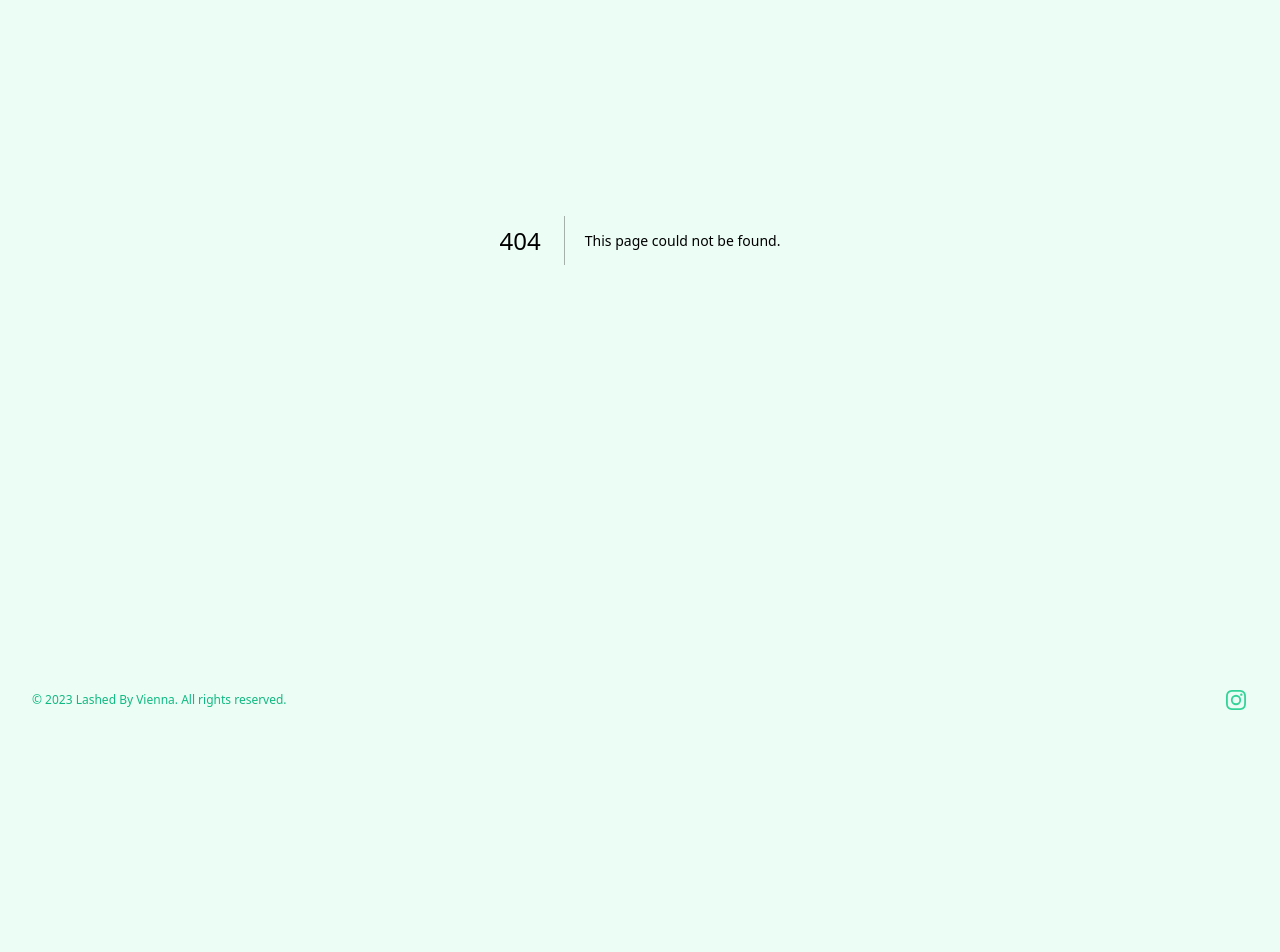
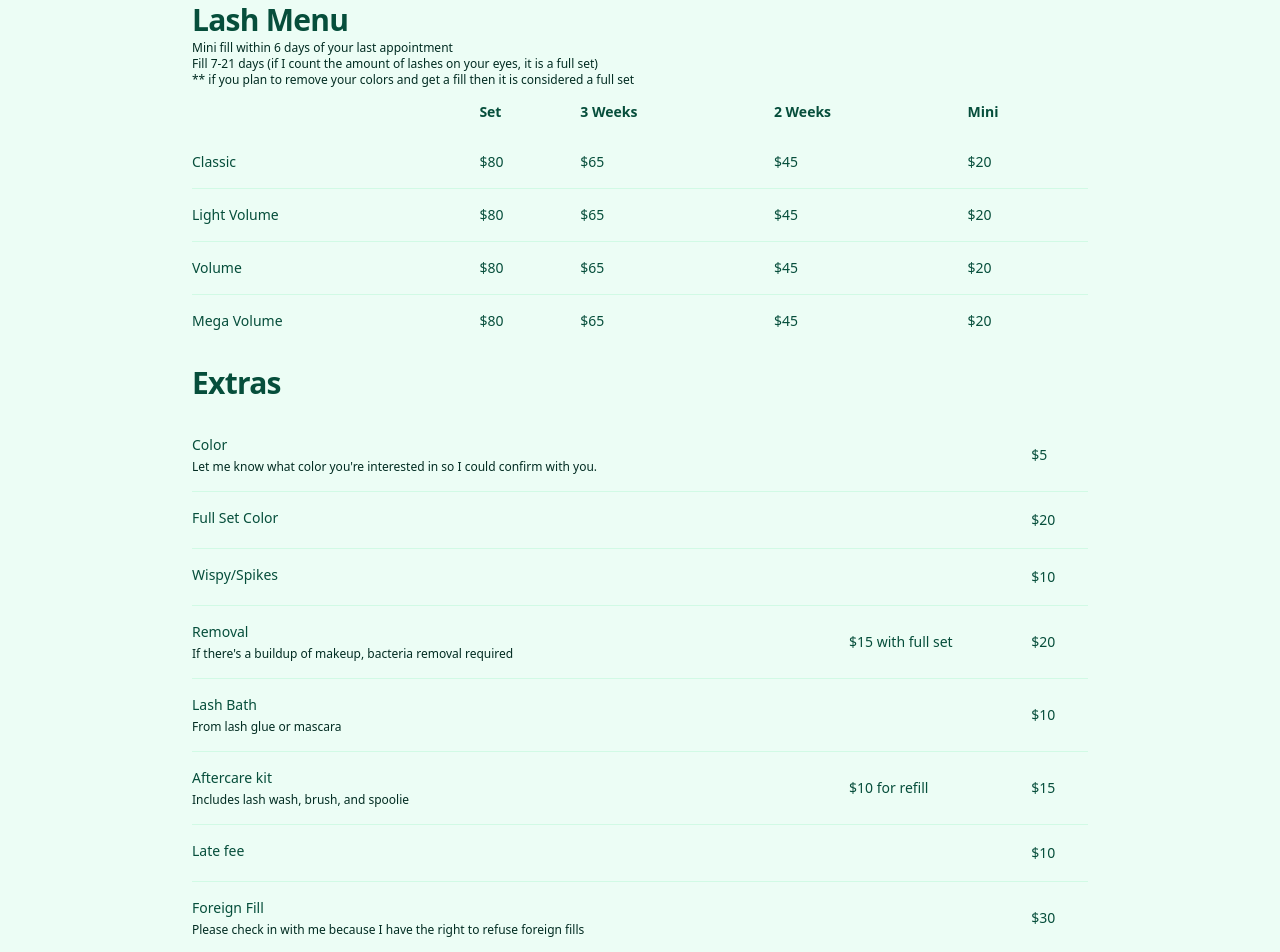
Before and after one commit to khanhtruong0808/lashed-by-vienna, a Next.js app: page /menu in a window 1280 px wide. Before the commit this address had no page. Shown: the part 160-1112 px from the top of the page. Before the commit the page ends 920 px from the top, so only its background shows below. Built offline with nearby package versions, Linux system fonts and the light colour scheme.

Commit message:
add lash menu page

```diff
--- /dev/null
+++ b/src/app/menu/page.tsx
@@ -0,0 +1,203 @@
+const menu = [
+  {
+    style: "Classic",
+    set: "$80",
+    threeWeeks: "$65",
+    twoWeeks: "$45",
+    mini: "$20",
+  },
+  {
+    style: "Light Volume",
+    set: "$80",
+    threeWeeks: "$65",
+    twoWeeks: "$45",
+    mini: "$20",
+  },
+  {
+    style: "Volume",
+    set: "$80",
+    threeWeeks: "$65",
+    twoWeeks: "$45",
+    mini: "$20",
+  },
+  {
+    style: "Mega Volume",
+    set: "$80",
+    threeWeeks: "$65",
+    twoWeeks: "$45",
+    mini: "$20",
+  },
+];
+
+const extras = [
+  {
+    name: "Color",
+    note: "Let me know what color you're interested in so I could confirm with you.",
+    exception: "",
+    price: "$5",
+  },
+  {
+    name: "Full Set Color",
+    note: "",
+    exception: "",
+    price: "$20",
+  },
+  {
+    name: "Wispy/Spikes",
+    note: "",
+    exception: "",
+    price: "$10",
+  },
+  {
+    name: "Removal",
+    note: "If there's a buildup of makeup, bacteria removal required",
+    exception: "$15 with full set",
+    price: "$20",
+  },
+  {
+    name: "Lash Bath",
+    note: "From lash glue or mascara",
+    exception: "",
+    price: "$10",
+  },
+  {
+    name: "Aftercare kit",
+    note: "Includes lash wash, brush, and spoolie",
+    exception: "$10 for refill",
+    price: "$15",
+  },
+  {
+    name: "Late fee",
+    note: "",
+    exception: "",
+    price: "$10",
+  },
+  {
+    name: "Foreign Fill",
+    note: "Please check in with me because I have the right to refuse foreign fills",
+    exception: "",
+    price: "$30",
+  },
+  {
+    name: "Same Day Appointment",
+    note: "",
+    exception: "",
+    price: "$50",
+  },
+  {
+    name: "Squeeze In Appointment",
+    note: "",
+    exception: "",
+    price: "$20",
+  },
+];
+
+export default function Menu() {
+  return (
+    <div className="mx-auto max-w-7xl px-6 py-24 sm:py-32 lg:px-8 lg:py-40">
+      <div className="mx-auto max-w-4xl">
+        <h2 className="text-3xl font-bold leading-10 tracking-tight text-emerald-900">
+          Lash Menu
+        </h2>
+        <p className="text-xs text-emerald-950">
+          Mini fill within 6 days of your last appointment
+        </p>
+        <p className="text-xs text-emerald-950">
+          Fill 7-21 days (if I count the amount of lashes on your eyes, it is a
+          full set)
+        </p>
+        <p className="text-xs text-emerald-950">
+          ** if you plan to remove your colors and get a fill then it is
+          considered a full set
+        </p>
+        <dl className="space-y-6 divide-y divide-emerald-900/10">
+          <table className="min-w-full">
+            <thead>
+              <tr>
+                <th
+                  scope="col"
+                  className="py-3.5 pl-4 pr-3 text-left text-sm font-semibold text-emerald-900 sm:pl-0"
+                ></th>
+                <th
+                  scope="col"
+                  className="py-3.5 pl-4 pr-3 text-left text-sm font-semibold text-emerald-900 sm:pl-0"
+                >
+                  Set
+                </th>
+                <th
+                  scope="col"
+                  className="py-3.5 pl-4 pr-3 text-left text-sm font-semibold text-emerald-900 sm:pl-0"
+                >
+                  3 Weeks
+                </th>
+                <th
+                  scope="col"
+                  className="py-3.5 pl-4 pr-3 text-left text-sm font-semibold text-emerald-900 sm:pl-0"
+                >
+                  2 Weeks
+                </th>
+                <th
+                  scope="col"
+                  className="py-3.5 pl-4 pr-3 text-left text-sm font-semibold text-emerald-900 sm:pl-0"
+                >
+                  Mini
+                </th>
+              </tr>
+            </thead>
+            <tbody className="divide-y divide-emerald-100">
+              {menu.map((item) => (
+                <tr key={item.style}>
+                  <td className="whitespace-nowrap py-4 pl-4 pr-3 text-sm font-medium text-emerald-900 sm:pl-0">
+                    {item.style}
+                  </td>
+                  <td className="whitespace-nowrap py-4 pl-4 pr-3 text-sm font-medium text-emerald-900 sm:pl-0">
+                    {item.set}
+                  </td>
+                  <td className="whitespace-nowrap py-4 pl-4 pr-3 text-sm font-medium text-emerald-900 sm:pl-0">
+                    {item.threeWeeks}
+                  </td>
+                  <td className="whitespace-nowrap py-4 pl-4 pr-3 text-sm font-medium text-emerald-900 sm:pl-0">
+                    {item.twoWeeks}
+                  </td>
+                  <td className="whitespace-nowrap py-4 pl-4 pr-3 text-sm font-medium text-emerald-900 sm:pl-0">
+                    {item.mini}
+                  </td>
+                </tr>
+              ))}
+            </tbody>
+          </table>
+        </dl>
+        <h2 className="mt-4 text-3xl font-bold leading-10 tracking-tight text-emerald-900">
+          Extras
+        </h2>
+        <dl className="mt-4 space-y-6 divide-y divide-emerald-900/10">
+          <table className="min-w-full divide-y divide-gray-300">
+            <tbody className="divide-y divide-emerald-100">
+              {extras.map((extra) => (
+                <tr key={extra.name}>
+                  <td className="whitespace-nowrap py-4 pl-4 pr-3 text-sm font-medium text-emerald-900 sm:pl-0">
+                    {extra.name}
+                    <dt className="sr-only">Note</dt>
+                    <dd className="truncate text-[0.5rem] text-emerald-950 sm:mt-1 sm:text-xs">
+                      {extra.note}
+                    </dd>
+                    <dt className="sr-only">Exception Price</dt>
+                    <dd className="mt-1 table-cell truncate text-xs text-emerald-950 sm:hidden">
+                      {extra.exception}
+                    </dd>
+                  </td>
+                  <td className="hidden whitespace-nowrap py-4 pl-4 pr-3 text-sm font-medium text-emerald-900 sm:table-cell sm:pl-0">
+                    {extra.exception}
+                  </td>
+                  <td className="whitespace-nowrap py-4 pl-4 pr-3 text-sm font-medium text-emerald-900 sm:pl-0">
+                    {extra.price}
+                  </td>
+                </tr>
+              ))}
+            </tbody>
+          </table>
+        </dl>
+      </div>
+    </div>
+  );
+}
--- a/src/app/page.tsx
+++ b/src/app/page.tsx
@@ -66,7 +66,7 @@ export default function Home() {
                     Book Now
                   </a>
                   <a
-                    href="#"
+                    href="/menu"
                     className="text-sm font-semibold leading-6 text-emerald-900"
                   >
                     View Lash Menu <span aria-hidden="true">→</span>
@@ -126,8 +126,8 @@ export default function Home() {
                   <div className="relative">
                     <Image
                       unoptimized
-                      height={0}
-                      width={0}
+                      height={100}
+                      width={100}
                       src="/lash-pics/lash-5.png"
                       alt=""
                       className="aspect-[2/3] w-full rounded-xl bg-emerald-900/5 object-cover shadow-lg"
--- a/src/app/policy/page.tsx
+++ b/src/app/policy/page.tsx
@@ -70,7 +70,6 @@ const lashDescription = [
 
 export default function PolicyPage() {
   return (
-    <div className="bg-emerald-50">
     <div className="mx-auto max-w-7xl px-6 py-24 sm:py-32 lg:px-8 lg:py-40">
       <div className="mx-auto max-w-4xl divide-y divide-emerald-900/10">
         <h1 className="text-3xl font-bold leading-10 tracking-tight text-emerald-900">
@@ -125,18 +124,14 @@ export default function PolicyPage() {
                           aria-hidden="true"
                         />
                       ) : (
-                          <PlusSmallIcon
-                            className="h-6 w-6"
-                            aria-hidden="true"
-                          />
+                        <PlusSmallIcon className="h-6 w-6" aria-hidden="true" />
                       )}
                     </span>
                   </Disclosure.Button>
                 </dt>
                 <Disclosure.Panel as="dd" className="mt-2 pr-12">
                   <p className="text-base leading-7 text-emerald-700">
-                      {lashDescription.map(
-                        (lashDescription: LashDescription) => {
+                    {lashDescription.map((lashDescription: LashDescription) => {
                       return (
                         <div
                           key={lashDescription.title}
@@ -152,8 +147,7 @@ export default function PolicyPage() {
                           </div>
                         </div>
                       );
-                        }
-                      )}
+                    })}
                   </p>
                 </Disclosure.Panel>
               </div>
@@ -162,6 +156,5 @@ export default function PolicyPage() {
         </dl>
       </div>
     </div>
-    </div>
   );
 }
--- a/src/components/Footer.tsx
+++ b/src/components/Footer.tsx
@@ -15,7 +15,7 @@ const navigation = [
 ];
 export const Footer = () => {
   return (
-    <footer className="bg-emerald-50">
+    <footer>
       <div className="mx-auto max-w-7xl px-6 py-12 md:flex md:items-center md:justify-between lg:px-8">
         <div className="flex justify-center space-x-6 md:order-2">
           {navigation.map((item) => (
--- a/src/components/Navbar.tsx
+++ b/src/components/Navbar.tsx
@@ -5,7 +5,7 @@ import { Dialog } from "@headlessui/react";
 import { useState } from "react";
 
 const navigation = [
-  { name: "About", href: "#" },
+  { name: "Lash Menu", href: "/menu" },
   { name: "Gallery", href: "#" },
   { name: "Policy", href: "/policy" },
 ];
```
Lines whose indentation alone changed are shown as unchanged.
